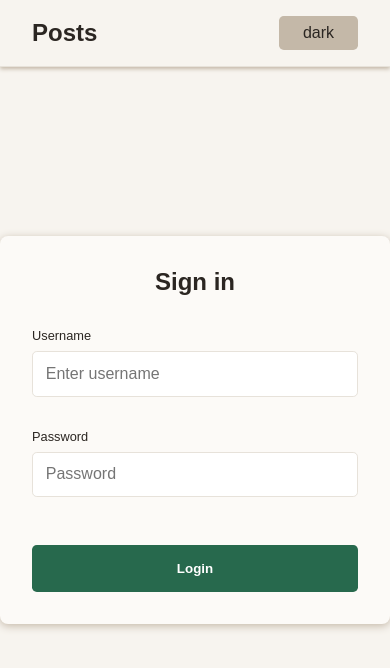
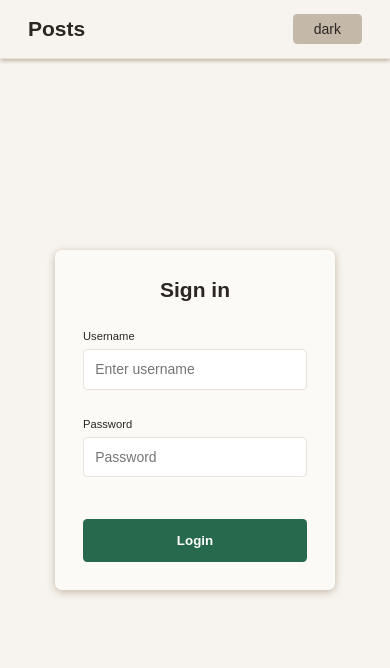
Before and after one commit to Kaptsiuh/innowise-rjsc, a React app: page /login in a window 390 px wide. Shown: the top 668 px of the page. Built offline with nearby package versions, Linux system fonts and the light colour scheme; no server answers.

Commit message:
style: add responsive breakpoints for mobile view

```diff
--- a/src/common/styles/index.css
+++ b/src/common/styles/index.css
@@ -48,3 +48,9 @@ a {
   text-decoration: none;
   color: var(--green);
 }
+
+@media (max-width: 500px) {
+  :root {
+    font-size: 14px;
+  }
+}
--- a/src/features/auth/ui/Login/Login.module.css
+++ b/src/features/auth/ui/Login/Login.module.css
@@ -55,3 +55,9 @@
   color: var(--red);
   font-size: 0.8rem;
 }
+
+@media (max-width: 500px) {
+  .form {
+    max-width: 280px;
+  }
+}
--- a/src/features/posts/ui/Posts/Posts.module.css
+++ b/src/features/posts/ui/Posts/Posts.module.css
@@ -49,3 +49,10 @@
   margin: 5rem;
   color: var(--title);
 }
+
+@media (max-width: 500px) {
+  .grid {
+    display: flex;
+    flex-direction: column;
+  }
+}
```
